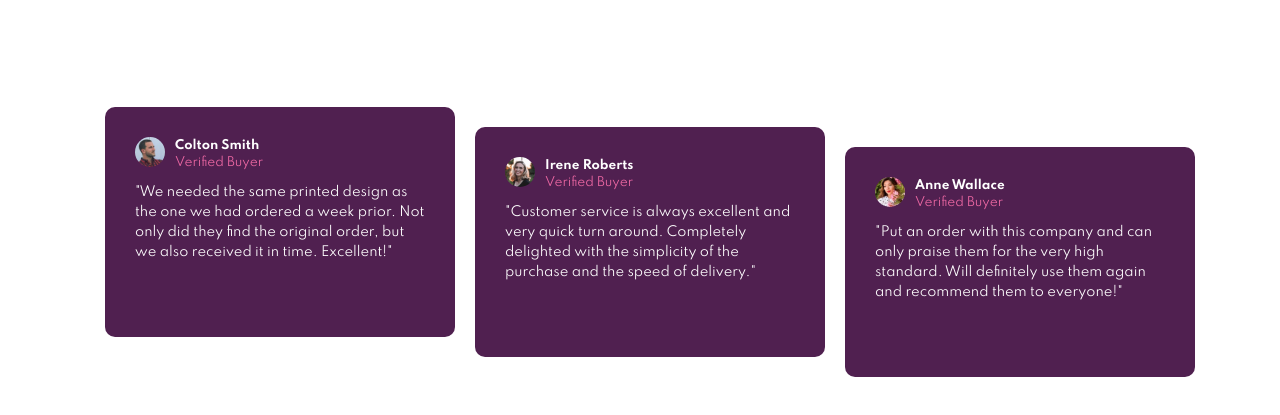
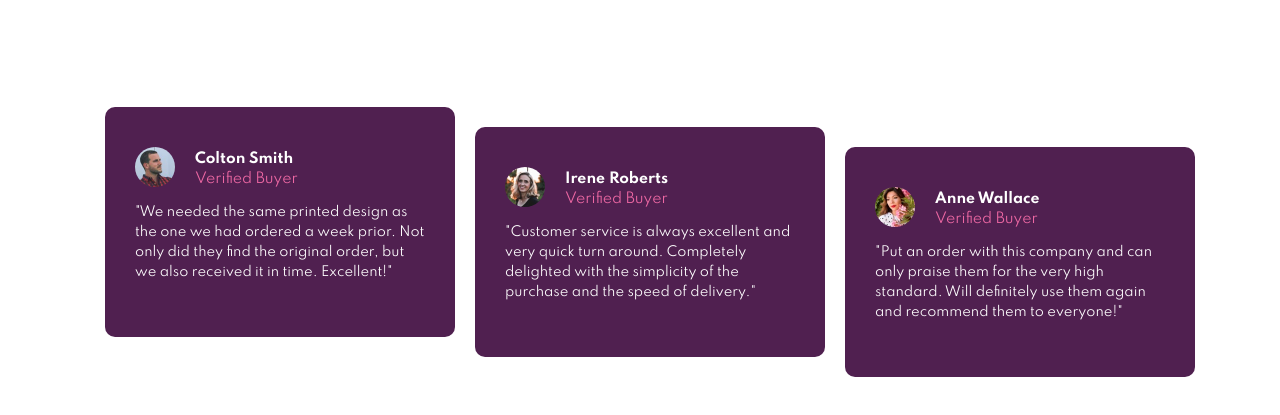
Before and after one commit to danielex1999/Challenge-newbie03, a plain HTML site: page index.html in a window 1280 px wide. Shown: the part 321-736 px from the top of the page. Drawn offline with Linux system fonts and the light colour scheme.

Commit message:
Version 1.0.5

```diff
--- a/css/index.css
+++ b/css/index.css
@@ -98,6 +98,7 @@ body {
   margin-left: 20px;
   color: white;
   padding: 30px;
+  padding-top: 40px;
   border-radius: 10px;
   height: 230px;
   margin-top: 90px;
@@ -106,7 +107,7 @@ body {
 .card-2 img,
 .card-3 img {
   border-radius: 50%;
-  height: 30px;
+  height: 40px;
 }
 .cartas .card-1 .container,
 .card-2 .container,
@@ -117,7 +118,7 @@ body {
 .cartas .card-1 .container .user,
 .card-2 .container .user,
 .card-3 .container .user {
-  margin-left: 10px;
+  margin-left: 20px;
   display: flex;
   flex-direction: column;
   justify-content: center;
@@ -128,13 +129,13 @@ body {
 .card-2 .container .user h1,
 .card-3 .container .user h1 {
   font-weight: 700;
-  font-size: 12px;
+  font-size: 14px;
 }
 .cartas .card-1 .container .user h2,
 .card-2 .container .user h2,
 .card-3 .container .user h2 {
   font-weight: 400;
-  font-size: 12px;
+  font-size: 14px;
   color: var(--Soft-Pink);
 }
 .cartas .card-1 .text,
```
